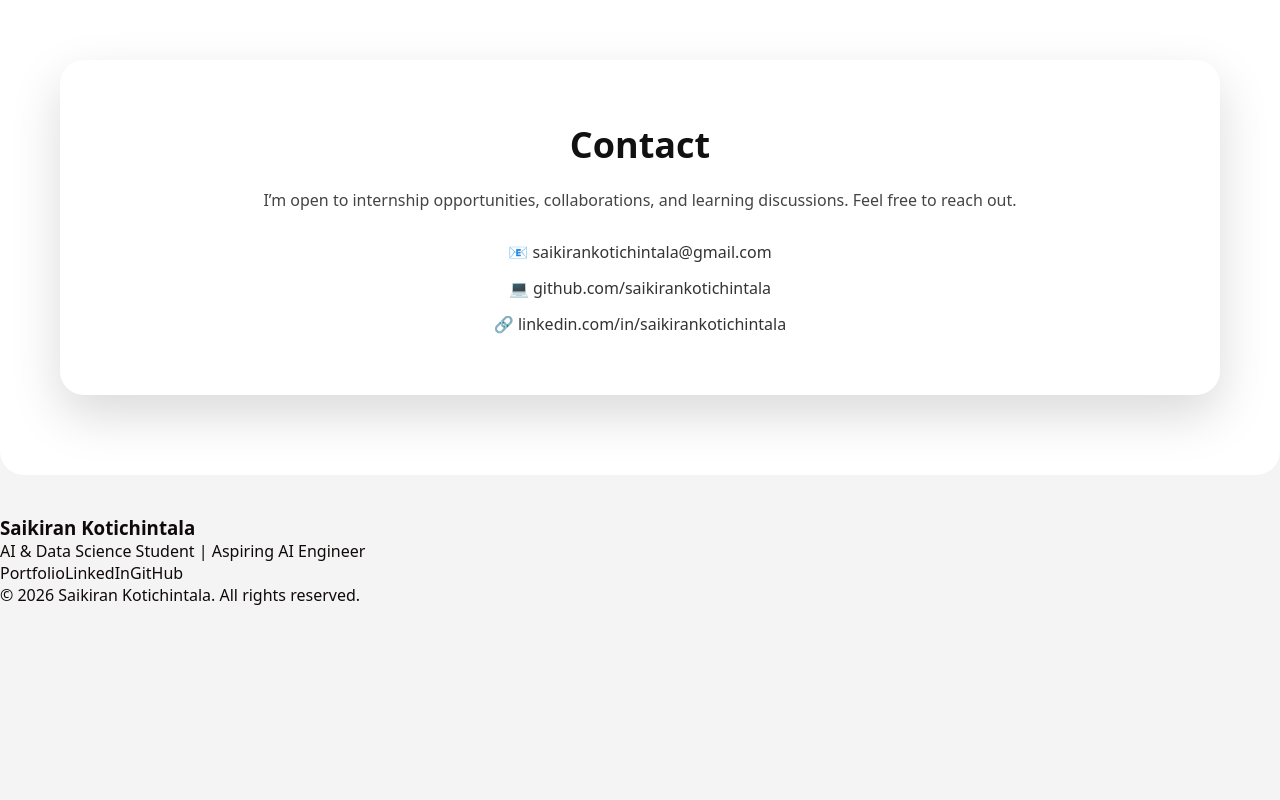
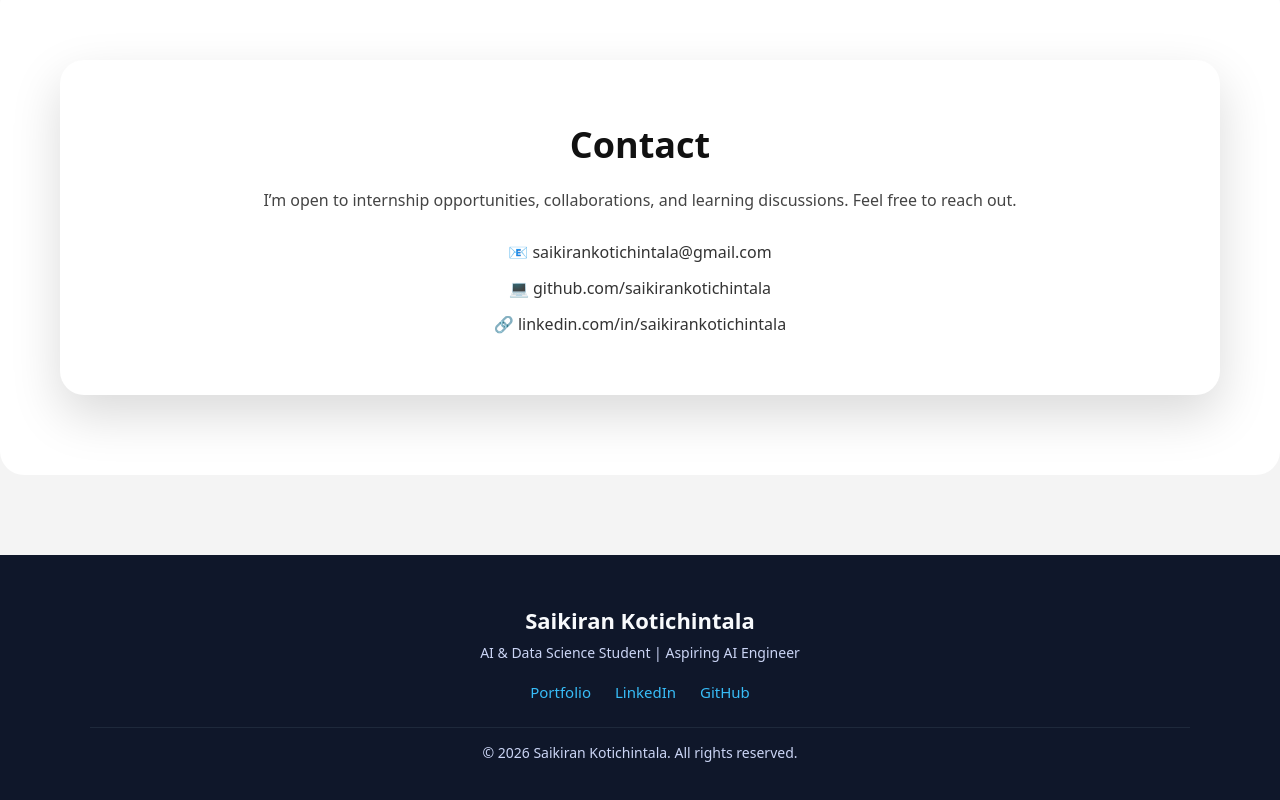
Before and after one commit to saikirankotichintala/skvk-portfolio, a React (Vite) app: page / in a window 1280 px wide. Shown: the part 2950-3750 px from the top of the page. Before the commit the page ends 3556 px from the top, so only its background shows below. Built offline with nearby package versions, Linux system fonts and the light colour scheme.

Commit message:
changed footer

```diff
--- a/src/index.css
+++ b/src/index.css
@@ -50,3 +50,74 @@ button {
 ul {
   list-style-type: disc;
 }
+/* ===== Footer ===== */
+.footer {
+  background: #0f172a; /* dark navy */
+  color: #e5e7eb;
+  padding: 50px 20px 30px;
+  margin-top: 80px;
+}
+
+.footer-container {
+  max-width: 1100px;
+  margin: 0 auto;
+  text-align: center;
+}
+
+.footer-container h3 {
+  font-size: 22px;
+  font-weight: 600;
+  margin-bottom: 8px;
+  color: #f8fafc;
+}
+
+.footer-container p {
+  font-size: 14px;
+  color: #cbd5f5;
+  margin-bottom: 20px;
+}
+
+/* Links */
+.footer-links {
+  display: flex;
+  justify-content: center;
+  gap: 24px;
+  margin-bottom: 25px;
+  flex-wrap: wrap;
+}
+
+.footer-links a {
+  color: #38bdf8;
+  text-decoration: none;
+  font-size: 15px;
+  font-weight: 500;
+  transition: color 0.3s ease, transform 0.3s ease;
+}
+
+.footer-links a:hover {
+  color: #7dd3fc;
+  transform: translateY(-2px);
+}
+
+/* Copyright */
+.footer-copy {
+  font-size: 12px;
+  color: #94a3b8;
+  border-top: 1px solid #1e293b;
+  padding-top: 15px;
+}
+
+/* ===== Responsive ===== */
+@media (max-width: 480px) {
+  .footer-container h3 {
+    font-size: 20px;
+  }
+
+  .footer-links {
+    gap: 16px;
+  }
+
+  .footer-links a {
+    font-size: 14px;
+  }
+}
```
